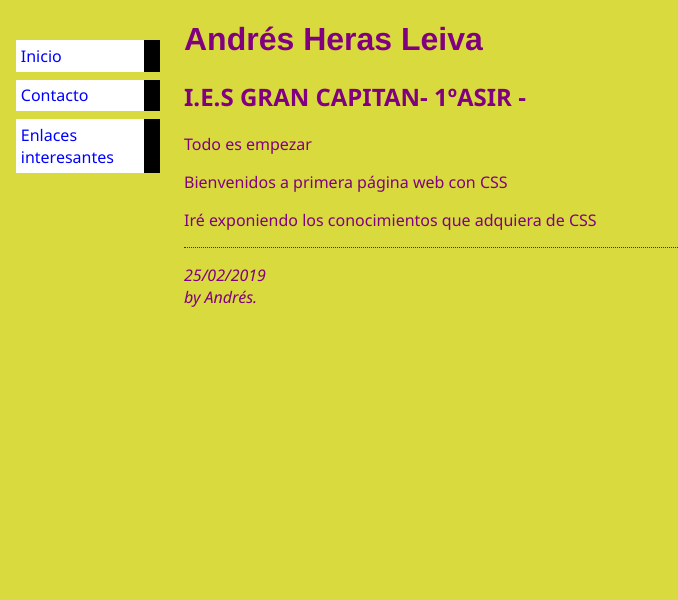
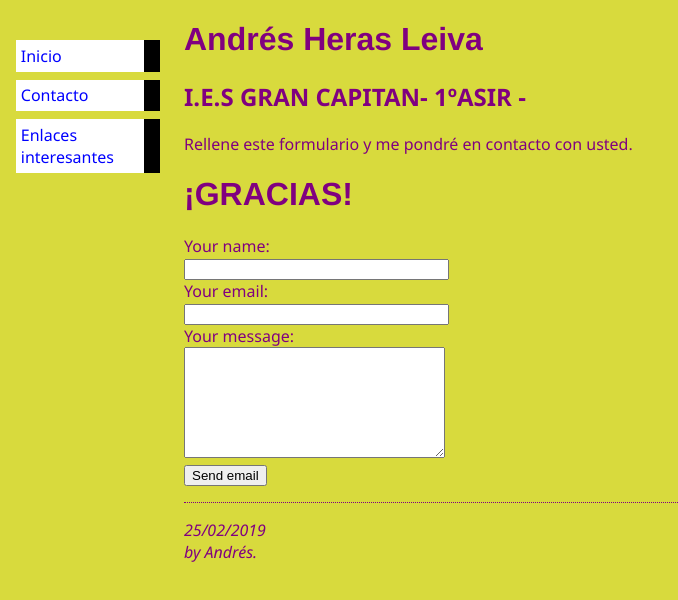
Before and after one commit to Andres-Heras/Mi-primera-web-CSS, a plain HTML site: page Contacto.html in a window 1280 px wide. Shown: the whole page, without its empty margins (0-678 px from the left). Drawn offline with Linux system fonts and the light colour scheme.

Commit message:
formulario contacto

```diff
--- a/Contacto.html
+++ b/Contacto.html
@@ -40,16 +40,34 @@
 <body>
 <h1>Andrés Heras Leiva</h1>
 <h2>I.E.S GRAN CAPITAN- 1ºASIR - </h2>
-<p>Todo es empezar</p>
+<p>Rellene este formulario y me pondré en contacto con usted.</p>
+<h1>¡GRACIAS!</h1>
+<div id="after_submit"></div>
+<form id="contact_form" action="#" method="POST" enctype="multipart/form-data">
+  <div class="row">
+    <label class="required" for="name">Your name:</label><br />
+    <input id="name" class="input" name="name" type="text" value="" size="30" /><br />
+    <span id="name_validation" class="error_message"></span>
+  </div>
+  <div class="row">
+    <label class="required" for="email">Your email:</label><br />
+    <input id="email" class="input" name="email" type="text" value="" size="30" /><br />
+    <span id="email_validation" class="error_message"></span>
+  </div>
+  <div class="row">
+    <label class="required" for="message">Your message:</label><br />
+    <textarea id="message" class="input" name="message" rows="7" cols="30"></textarea><br />
+    <span id="message_validation" class="error_message"></span>
+  </div>
+
+    <input id="submit_button" type="submit" value="Send email" />
+</form>
 <!-- BARRA DE NAVEGACIÓN -->
 <ul class="navbar">
   <li><a href="index.html">Inicio</a>
     <li><a href="Contacto.html">Contacto</a>
       <li><a href="Enlaces interesantes.html">Enlaces interesantes</a>
     </ul>
-    <p>Bienvenidos a primera página web con CSS</p>
-
-    <p>Iré exponiendo los conocimientos que adquiera de CSS</p>
         <!-- FIRMA Y FECHA -->
         <address>25/02/2019<br>
           by Andrés.</address>
```
